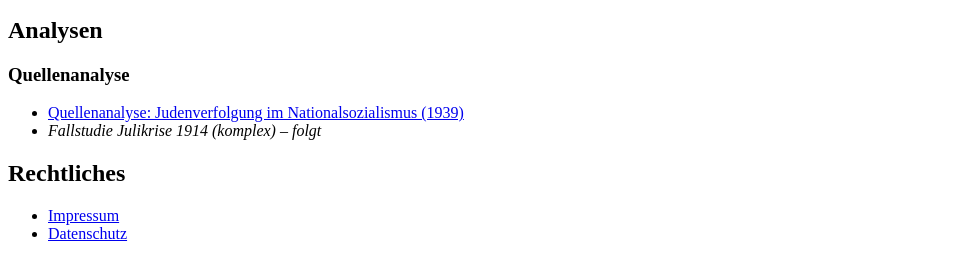
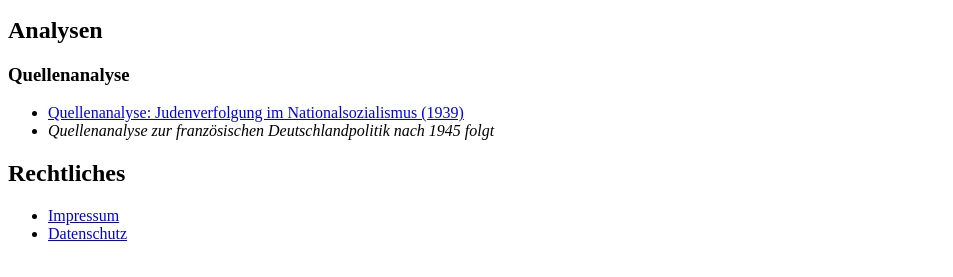
Before and after one commit to HerrEhrhardtCJD/Geschichte-Lernen, a plain HTML site: page index.html in a window 1280 px wide. Shown: the part 101-378 px from the top of the page, without its empty margins (0-953 px from the left). Drawn offline with Linux system fonts and the light colour scheme.

Commit message:
Update index.html

```diff
--- a/index.html
+++ b/index.html
@@ -20,7 +20,7 @@
     </a>
   </li>
   <li>
-    <em>Fallstudie Julikrise 1914 (komplex) – folgt</em>
+    <em>Quellenanalyse zur französischen Deutschlandpolitik nach 1945 folgt</em>
   </li>
 </ul>
   </ul>
```
